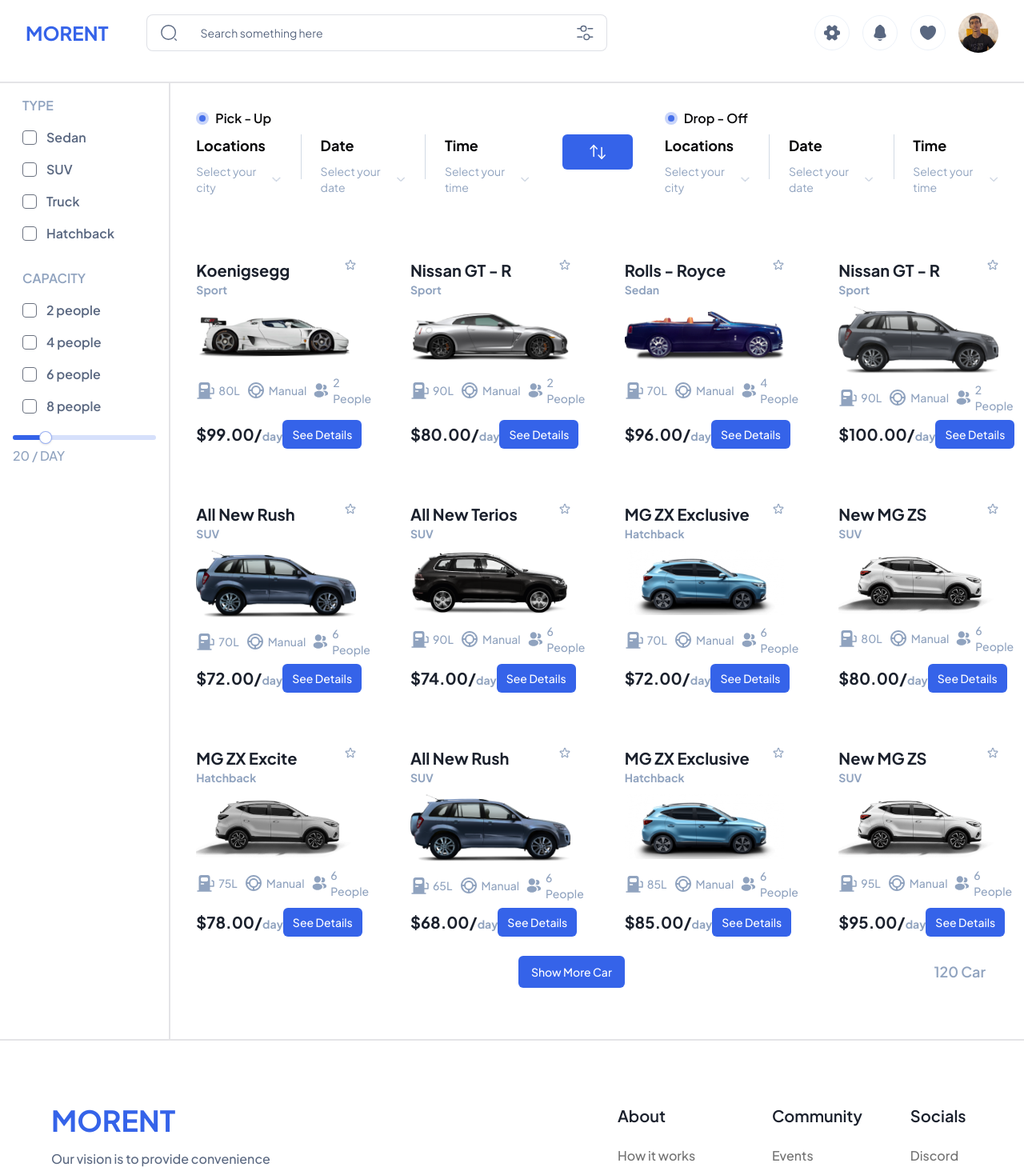
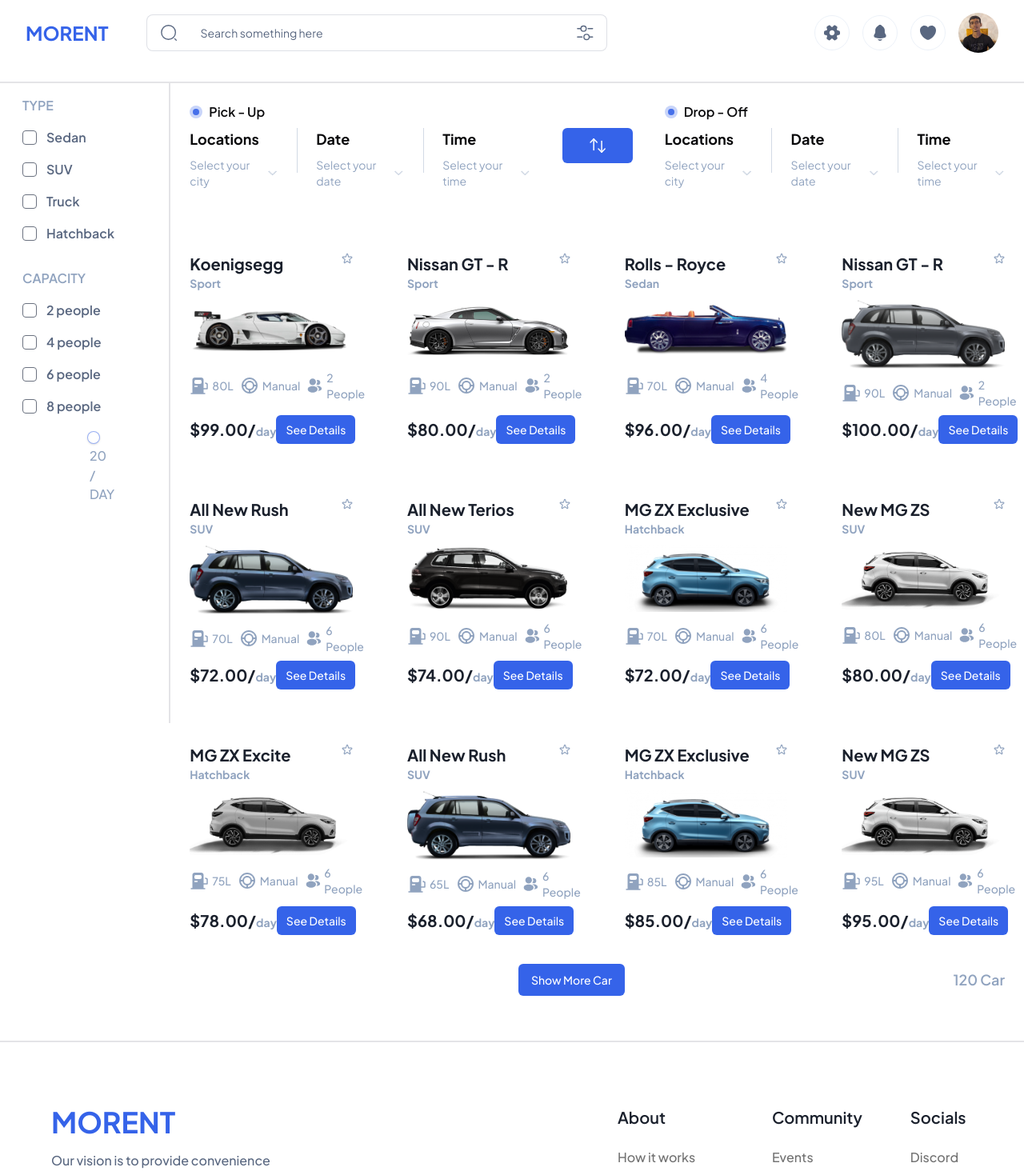
Before and after one commit to hammadurrehman2006/morent-cars, a Next.js app: page /cars in a window 1280 px wide. Shown: the top 1464 px of the page at 80% size. Built offline with nearby package versions, Linux system fonts and the light colour scheme.

Commit message:
Filters.tsx Updated

```diff
--- a/app/cars/page.tsx
+++ b/app/cars/page.tsx
@@ -7,14 +7,14 @@
   return (
 
     <>
-      <main className=" grid grid-cols-12">
-        <div className="col-span-2 relative border-r-2">
+    <main className="grid grid-cols-1 lg:grid-cols-12">
+      <div className="lg:col-span-2 relative border-r-2 lg:h-screen">
         <Filters />
       </div>
-        <div className="col-span-12 lg:col-span-10 p-2">
+      <div className="lg:col-span-10">
         <OptionsFull className="mb-8" />
         <CarsListComb />
-          <div className="flex justify-between px-10 mb-14 items-center">
+        <div className="flex justify-between px-6 mb-14 mt-3 items-center">
           <div></div>
           <Button>Show More Car</Button>
           <h2 className="text-secondary-300 text-lg font-semibold">
--- a/components/ui/Filters.tsx
+++ b/components/ui/Filters.tsx
@@ -1,33 +1,32 @@
-
 import CheckboxText from "./Check";
 import { Slider } from "@/components/ui/slider"
 
 const Filters = () => {
   const categories = ["Sedan", "SUV", "Truck", "Hatchback"];
   const capacities = ["2 people", "4 people", "6 people", "8 people"];
-
-
   return (
-    <aside className="bg-white h-full p-4 text-secondary-300 font-semibold flex flex-col gap-y-4">
-      <div className="flex flex-col gap-y-4 pl-3 mb-4">
+    <>
+    <aside className="bg-white p-4 max-w-full text-secondary-300 font-semibold flex flex-col gap-y-4 lg:h-full">
+      <div className="flex md:flex-col justify-center flex-row flex-wrap gap-3 md:gap-y-4 pl-3 mb-4">
         <h3>TYPE</h3>
         {categories.map((category) => (
           <CheckboxText key={category} dataName={category} />
         ))}
       </div>
-      <div className="flex flex-col gap-y-4 pl-3">
+      <div className="flex md:flex-col justify-center md:gap-y-4 flex-wrap gap-3 pl-3">
         <h3>CAPACITY</h3>
         {capacities.map((capacity) => (
           <CheckboxText key={capacity} dataName={capacity} />
         ))}
       </div>
-      <div className="my-2">
+      <div className="my-2 mx-24">
         <Slider defaultValue={[20]} max={100} step={1}  />
         <h3 className="mt-2 font-medium text-primary-gray-700 dark:text-light-white-100">
           20 / DAY
         </h3>
       </div>
     </aside>
+    </>
     );
 };
 
```
Lines whose indentation alone changed are shown as unchanged.
